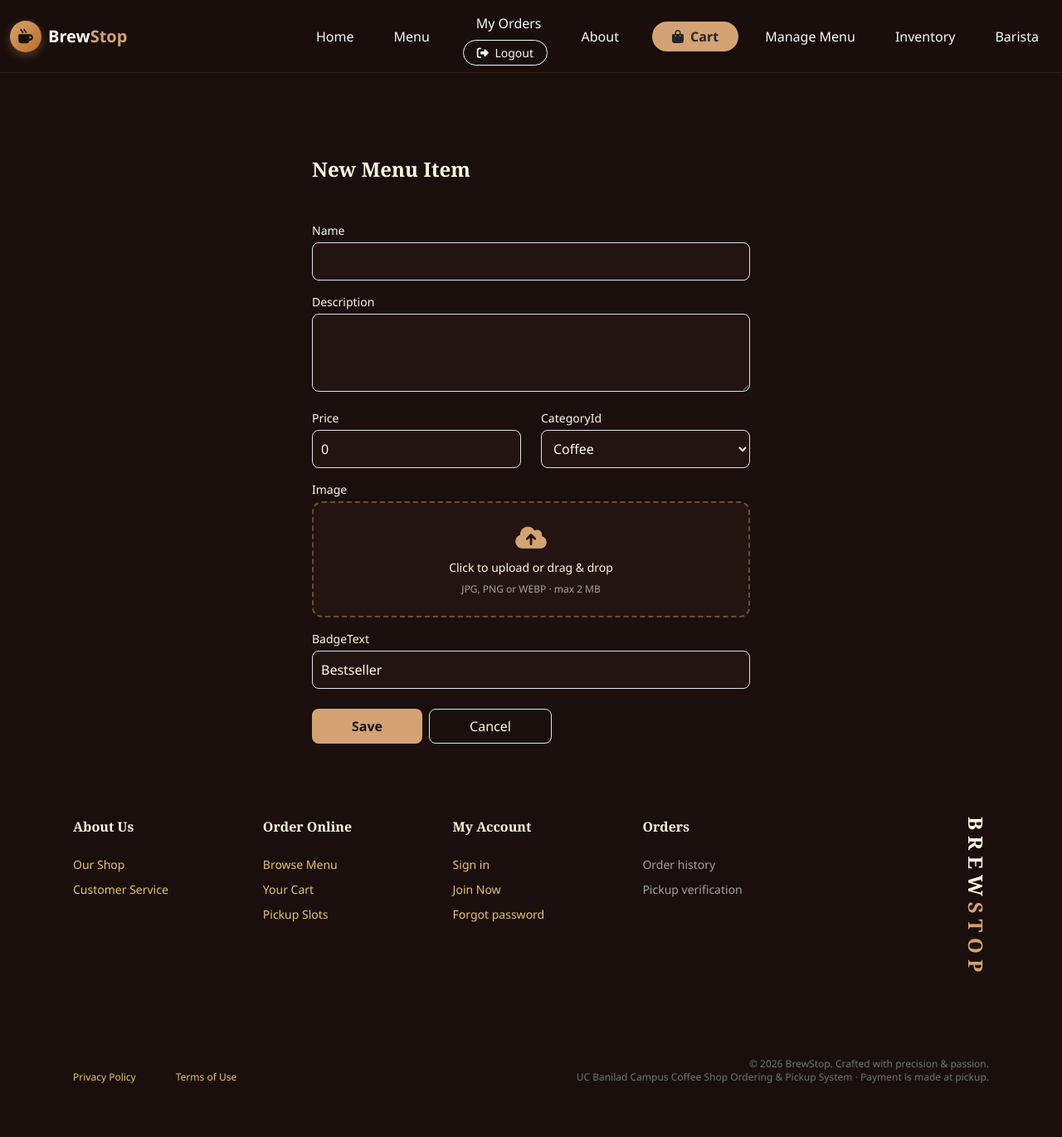
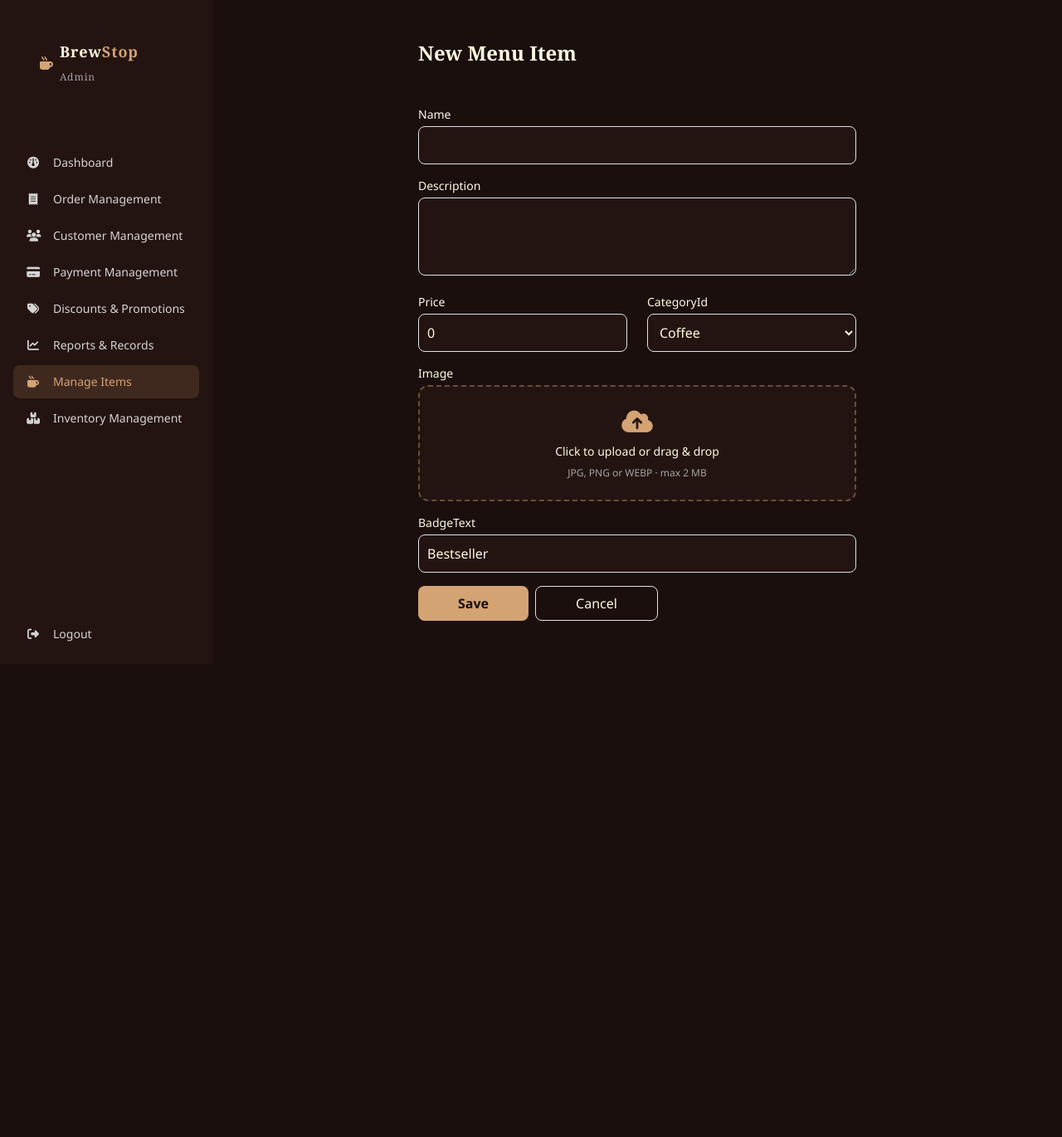
Before and after one commit to MYLUNA21/BrewStop, an ASP.NET Core app: page /Admin/MenuItems/Create in a window 1280 px wide. Shown: the whole page at 83% size. After the commit the page ends 773 px from the top, so only its background shows below. Run offline with ASP.NET Core 8, Linux system fonts and the light colour scheme; the visitor is signed in with stand-in values (Sample User, id 1); data that the repository does not hold is empty; the project's own start-up code is not run, and a stand-in starts its controllers and pages; some libraries are stand-ins or nearby versions.

Commit message:
Modify AdminPartOne

```diff
--- a/BrewStop/Controllers/AccountController.cs
+++ b/BrewStop/Controllers/AccountController.cs
@@ -26,7 +26,7 @@ public class AccountController(
     {
         if (!ModelState.IsValid) return View(m);
 
-        // SRS-FR-07: reject bots before touching the database.
+
         if (!await captcha.VerifyAsync(Request, "register", HttpContext.RequestAborted))
         {
             ModelState.AddModelError(string.Empty, "Captcha verification failed. Please try again.");
--- a/BrewStop/Controllers/Admin/AdminController.cs
+++ b/BrewStop/Controllers/Admin/AdminController.cs
@@ -11,6 +11,9 @@ public class AdminController : Controller
     [HttpGet(""), HttpGet("Index")]
     public IActionResult Index() => View("~/Views/Admin/Index.cshtml");
 
+    [HttpGet("Dashboard")]
+    public IActionResult Dashboard() => View();
+
     [HttpGet("Menu")]
     public IActionResult Menu() => RedirectToAction("Index", "MenuItems");
 }
--- a/BrewStop/Controllers/CheckoutController.cs
+++ b/BrewStop/Controllers/CheckoutController.cs
@@ -9,7 +9,7 @@ using Microsoft.EntityFrameworkCore;
 
 namespace BrewStop.Controllers;
 
-[Authorize]
+[Authorize(Policy = "CustomerOnly")]
 public class CheckoutController(
     ICartService cart,
     IPickupSlotService slots,
--- a/BrewStop/Controllers/HomeController.cs
+++ b/BrewStop/Controllers/HomeController.cs
@@ -1,4 +1,5 @@
     using BrewStop.Models;
+    using BrewStop.Data;
     using Microsoft.AspNetCore.Mvc;
     using System.Diagnostics;
 
@@ -8,7 +9,10 @@
         {
             public IActionResult Index()
             {
-                return View();
+            if (User.IsInRole(AppRoles.Admin))
+                return RedirectToAction("Dashboard", "Admin");
+
+            return View();
             }
 
             public IActionResult Privacy()
--- a/BrewStop/Controllers/MenuController.cs
+++ b/BrewStop/Controllers/MenuController.cs
@@ -10,6 +10,10 @@ public class MenuController(ApplicationDbContext db, IImageResolver images) : Co
 {
     public async Task<IActionResult> Index(string? category)
     {
+
+        if (User.IsInRole(AppRoles.Admin))
+            return RedirectToAction("Dashboard", "Admin");
+
         var categories = await db.Categories
             .AsNoTracking()
             .Include(c => c.MenuItems)
--- a/BrewStop/Controllers/OrderController.cs
+++ b/BrewStop/Controllers/OrderController.cs
@@ -8,7 +8,7 @@ using Microsoft.EntityFrameworkCore;
 
 namespace BrewStop.Controllers;
 
-[Authorize]
+[Authorize(Policy = "CustomerOnly")]
 public class OrderController(ApplicationDbContext db, IQrTokenService qr, IAuditService audit) : Controller
 {
     private string? UserId => User.FindFirstValue(ClaimTypes.NameIdentifier);
--- a/BrewStop/Program.cs
+++ b/BrewStop/Program.cs
@@ -33,6 +33,9 @@ builder.Services.AddIdentity<ApplicationUser, IdentityRole>(options =>
 })
     .AddEntityFrameworkStores<ApplicationDbContext>()
     .AddDefaultTokenProviders();
+
+builder.Services.AddAuthorizationBuilder()
+    .AddPolicy("CustomerOnly", policy => policy.RequireRole(AppRoles.Student, AppRoles.Faculty));
 
 builder.Services.ConfigureApplicationCookie(options =>       // SRS-NFR-05
 {
--- /dev/null
+++ b/BrewStop/Views/Admin/Dashboard.cshtml
@@ -0,0 +1,5 @@
+@{
+    ViewData["Title"] = "Dashboard";
+}
+
+<h1 class="font-serif text-2xl font-bold text-cream">Admin <span class="text-caramel">Dashboard</span></h1>
--- a/BrewStop/Views/Admin/Inventory/Index.cshtml
+++ b/BrewStop/Views/Admin/Inventory/Index.cshtml
@@ -6,7 +6,7 @@
 }
 
 <div class="tw">
-    <div class="mx-auto max-w-6xl p-6 pt-28 text-cream">
+    <div class="mx-auto max-w-6xl p-6 text-cream">
         <div class="mb-5 flex items-center justify-between">
             <h1 class="font-serif text-2xl font-bold">Inventory <span class="text-caramel">Management</span></h1>
             <a asp-controller="MenuItems" asp-action="Index"
--- a/BrewStop/Views/Admin/MenuItems/Form.cshtml
+++ b/BrewStop/Views/Admin/MenuItems/Form.cshtml
@@ -9,7 +9,7 @@
 }
 
 <div class="tw">
-    <div class="mx-auto max-w-xl p-6 pt-28 text-cream">
+    <div class="mx-auto max-w-xl p-6 text-cream">
         <h1 class="mb-5 font-serif text-2xl font-bold">@ViewData["Title"]</h1>
 
         <form method="post" enctype="multipart/form-data" class="space-y-4">
@@ -63,7 +63,7 @@
                 <input asp-for="BadgeText" class="@input" />
             </div>
 
-            <div class="flex gap-2 pt-2">
+            <div class="flex gap-2  ">
                 <button class="rounded-lg bg-caramel px-5 py-2 font-semibold text-espresso hover:opacity-90">Save</button>
                 <a asp-action="Index" class="rounded-lg border border-white/20 px-5 py-2 text-cream hover:border-caramel hover:text-caramel">Cancel</a>
             </div>
--- a/BrewStop/Views/Admin/MenuItems/Index.cshtml
+++ b/BrewStop/Views/Admin/MenuItems/Index.cshtml
@@ -7,7 +7,7 @@
 }
 
 <div class="tw">
-    <div class="mx-auto max-w-6xl p-6 pt-28 text-cream">
+    <div class="mx-auto max-w-6xl p-6 text-cream">
         <div class="mb-5 flex items-center justify-between">
             <h1 class="font-serif text-2xl font-bold">Menu <span class="text-caramel">Management</span></h1>
             <div class="flex gap-2">
--- /dev/null
+++ b/BrewStop/Views/Admin/_ViewStart.cshtml
@@ -0,0 +1,3 @@
+@{
+    Layout = "_AdminLayout";
+}
--- /dev/null
+++ b/BrewStop/Views/Shared/_AdminLayout.cshtml
@@ -0,0 +1,80 @@
+@{
+    var path = Context.Request.Path.Value ?? string.Empty;
+    var links = new (string Href, string Label, string Icon)[]
+    {
+        ("/Admin/Dashboard", "Dashboard", "fa-gauge"),
+        ("/Admin/Orders", "Order Management", "fa-receipt"),
+        ("/Admin/Customers", "Customer Management", "fa-users"),
+        ("/Admin/Payments", "Payment Management", "fa-credit-card"),
+        ("/Admin/Promotions", "Discounts & Promotions", "fa-tags"),
+        ("/Admin/Reports", "Reports & Records", "fa-chart-line"),
+        ("/Admin/MenuItems", "Manage Items", "fa-mug-hot"),
+        ("/Admin/Inventory", "Inventory Management", "fa-boxes-stacked"),
+    };
+
+    bool IsActive(string href) =>
+        path.StartsWith(href, StringComparison.OrdinalIgnoreCase)
+        || (href == "/Admin/Dashboard" && path.Equals("/Admin", StringComparison.OrdinalIgnoreCase));
+}
+<!DOCTYPE html>
+<html lang="en">
+<head>
+    <meta charset="utf-8" />
+    <meta name="viewport" content="width=device-width, initial-scale=1.0" />
+    <title>@ViewData["Title"] - BrewStop Admin</title>
+    <link rel="stylesheet" href="~/lib/bootstrap/dist/css/bootstrap.min.css" />
+    <link rel="stylesheet" href="https://cdnjs.cloudflare.com/ajax/libs/font-awesome/6.4.0/css/all.min.css" />
+    <link rel="stylesheet" href="~/css/site.css" asp-append-version="true" />
+    <script src="https://cdn.tailwindcss.com/3.4.17"></script>
+    <script>
+            tailwind.config = {
+                important: '.tw',
+                corePlugins: { preflight: false },
+                theme: { extend: { colors: { espresso: '#1a0f0d', card: '#241411', caramel: '#d4a373', cream: '#fefae0' } } }
+            };
+    </script>
+</head>
+<body style="margin:0 !important; padding:0 !important; background:#1a0f0d !important;">
+    <div class="tw">
+        <div class="flex min-h-screen w-full flex-col bg-espresso md:flex-row">
+            <aside class="flex w-full shrink-0 flex-col border-b border-white/10 bg-card md:sticky md:top-0 md:h-screen md:w-64 md:overflow-y-auto md:border-b-0 md:border-r">
+                <a href="/Admin/Dashboard" class="flex items-center gap-2 border-b border-white/10 px-5 py-5 no-underline">
+                    <i class="fa-solid fa-mug-hot text-caramel"></i>
+                    <span class="font-serif text-lg font-bold tracking-wider text-cream">Brew<span class="text-caramel">Stop</span> <span class="text-xs font-normal text-neutral-400">Admin</span></span>
+                </a>
+
+                <nav class="flex-1 space-y-1 px-3 py-4">
+                    @foreach (var l in links)
+                    {
+                        var active = IsActive(l.Href);
+                        <a href="@l.Href"
+                           class="flex items-center gap-3 rounded-lg px-3 py-2.5 text-sm font-medium no-underline transition @(active ? "bg-caramel/15 text-caramel" : "text-neutral-300 hover:bg-white/5 hover:text-cream")">
+                            <i class="fa-solid @l.Icon w-4 text-center"></i>
+                            <span>@l.Label</span>
+                        </a>
+                    }
+                </nav>
+
+                <div class="border-t border-white/10 p-3">
+                    <form method="post" action="/Account/Logout">
+                        @Html.AntiForgeryToken()
+                        <button type="submit" class="flex w-full items-center gap-3 rounded-lg px-3 py-2.5 text-left text-sm font-medium text-neutral-300 hover:bg-white/5 hover:text-cream">
+                            <i class="fa-solid fa-right-from-bracket w-4 text-center"></i>
+                            <span>Logout</span>
+                        </button>
+                    </form>
+                </div>
+            </aside>
+
+            <main role="main" class="min-w-0 flex-1 p-6 text-cream">
+                @RenderBody()
+            </main>
+        </div>
+    </div>
+
+    <script src="~/lib/jquery/dist/jquery.min.js"></script>
+    <script src="~/lib/bootstrap/dist/js/bootstrap.bundle.min.js"></script>
+    <script src="~/js/site.js" asp-append-version="true"></script>
+    @await RenderSectionAsync("Scripts", required: false)
+</body>
+</html>
--- a/BrewStop/Views/Shared/_Layout.cshtml
+++ b/BrewStop/Views/Shared/_Layout.cshtml
@@ -39,14 +39,20 @@
                         <li class="nav-item">
                             <a class="nav-link text-light px-3 py-2 rounded-pill hover-effect" asp-controller="Home" asp-action="Index">Home</a>
                         </li>
+                        @if (!User.IsInRole("Admin"))
+                        {
                             <li class="nav-item">
                                 <a class="nav-link text-light px-3 py-2 rounded-pill hover-effect" asp-controller="Menu" asp-action="Index">Menu</a>
                             </li>
+                        }
 
                         <li class="nav-item ms-2">
                             @if (User.Identity?.IsAuthenticated == true)
                             {
+                                if (!User.IsInRole("Admin"))
+                                {
                                     <a class="nav-link text-light px-3 py-2 rounded-pill hover-effect" asp-controller="Order" asp-action="Index">My Orders</a>
+                                }
                                 <form asp-controller="Account" asp-action="Logout" method="post" class="d-inline">
                                     <button type="submit" class="btn btn-sm btn-outline-light rounded-pill px-3">
                                         <i class="fa-solid fa-right-from-bracket me-1"></i> Logout
@@ -62,6 +68,8 @@
                         <li class="nav-item">
                             <a class="nav-link text-light px-3 py-2 rounded-pill hover-effect" asp-controller="Home" asp-action="Privacy">About</a>
                         </li>
+                        @if (!User.IsInRole("Admin"))
+                        {
                             <li class="nav-item ms-2">
                                 <a class="btn btn-caramel rounded-pill px-4 shadow-sm text-dark fw-semibold" asp-controller="Cart" asp-action="Index">
                                     <i class="fa-solid fa-bag-shopping me-1"></i> Cart
@@ -71,6 +79,7 @@
                                     }
                                 </a>
                             </li>
+                        }
                         @if (User.IsInRole("Admin"))
                         {
                             <li class="nav-item">
@@ -108,6 +117,8 @@
                     <li><a asp-controller="Home" asp-action="Privacy" class="hover:text-caramel">Customer Service</a></li>
                 </ul>
             </div>
+            @if (!User.IsInRole("Admin"))
+            {
                 <div>
                     <h3 class="font-serif text-base font-semibold text-cream">Order Online</h3>
                     <ul class="mt-4 space-y-2.5 text-sm text-neutral-400">
@@ -116,6 +127,7 @@
                         <li><a asp-controller="Home" asp-action="Privacy" class="hover:text-caramel">Pickup Slots</a></li>
                     </ul>
                 </div>
+            }
             <div>
                 <h3 class="font-serif text-base font-semibold text-cream">My Account</h3>
                 <ul class="mt-4 space-y-2.5 text-sm text-neutral-400">
```
Also changed, not shown: 2 other files. Lines whose indentation alone changed are shown as unchanged.
